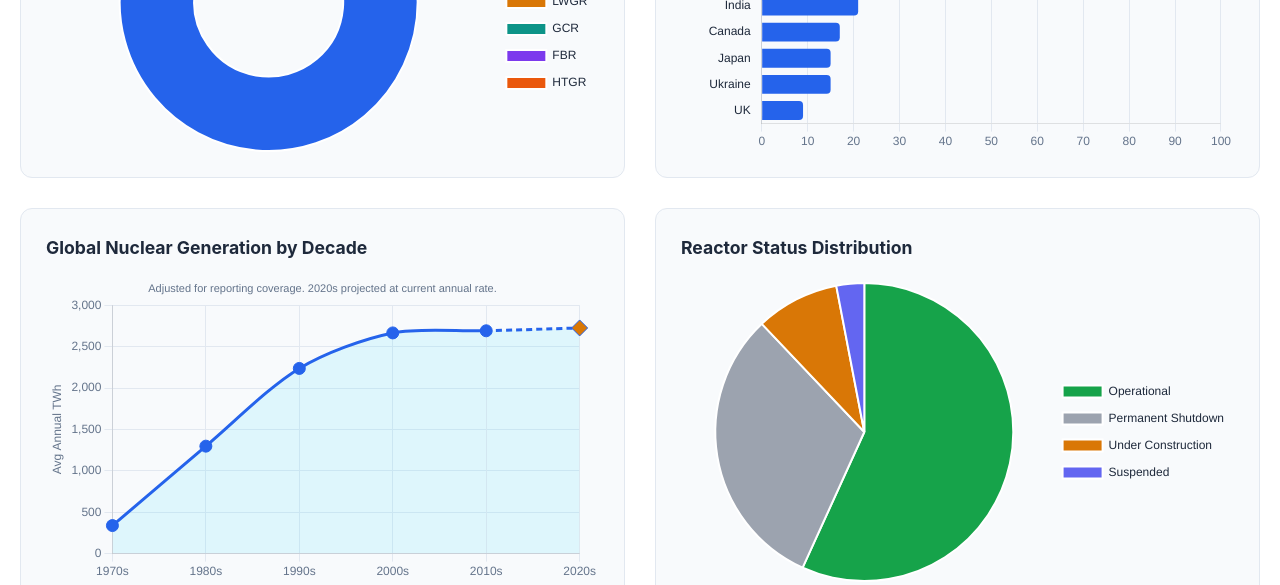
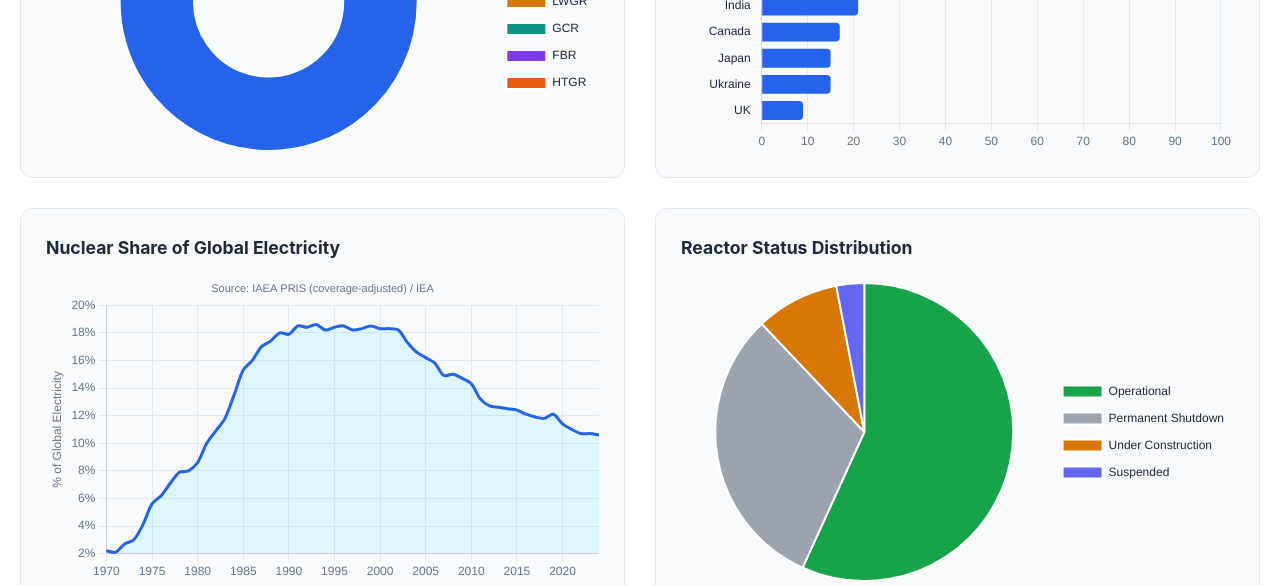
Before and after one commit to griffinhilly/nuclear-database, a Flask app: page / in a window 1280 px wide. Shown: the part 875-1460 px from the top of the page. Run offline with Flask 3, Linux system fonts and the light colour scheme; data comes from the database, SQL or seed files in the repository; grey boxes are pictures that could not be loaded.

Commit message:
Change generation chart to annual nuclear share of global electricity
Replaced decade-based generation chart with annual time series showing
nuclear energy as percentage of global electricity (1970-2024).

New API endpoint: /api/generation/annual
- Returns annual nuclear TWh (coverage-adjusted from PRIS data)
- Global electricity TWh from IEA/EI Statistical Review
- Computed share percentage
- Shows peak ~18.6% in 1993, current ~10.6%

Chart updates:
- Annual data points (55 years) instead of 6 decades
- Y-axis shows percentage, not absolute TWh
- Tooltip shows both nuclear and global TWh
- Source attribution in subtitle

Co-Authored-By: Claude Opus 4.6 <noreply@anthropic.com>

```diff
--- a/app.py
+++ b/app.py
@@ -1302,6 +1302,75 @@ def generation_decades():
     })
 
 
+@app.route('/api/generation/annual')
+@require_api_key('free')
+def generation_annual_share():
+    """Annual nuclear generation and share of global electricity."""
+    conn = get_db()
+    cursor = conn.cursor()
+
+    # Global electricity generation by year (TWh) - IEA/EI Statistical Review data
+    global_electricity_twh = {
+        1970: 5249, 1971: 5529, 1972: 5876, 1973: 6242, 1974: 6370,
+        1975: 6504, 1976: 6945, 1977: 7281, 1978: 7611, 1979: 7897,
+        1980: 8043, 1981: 8129, 1982: 8161, 1983: 8476, 1984: 8917,
+        1985: 9259, 1986: 9544, 1987: 9958, 1988: 10368, 1989: 10717,
+        1990: 11020, 1991: 11195, 1992: 11380, 1993: 11596, 1994: 11890,
+        1995: 12264, 1996: 12658, 1997: 12998, 1998: 13235, 1999: 13547,
+        1900: 14013, 2001: 14303, 2002: 14821, 2003: 15365, 2004: 16057,
+        2005: 16595, 2006: 17242, 2007: 17880, 2008: 18200, 2009: 17930,
+        2010: 19050, 2011: 19700, 2012: 20200, 2013: 20800, 2014: 21300,
+        2015: 21700, 2016: 22200, 2017: 22800, 2018: 23400, 2019: 23700,
+        2020: 23500, 2021: 24800, 2022: 25200, 2023: 25600, 2024: 26100,
+    }
+    # Fix year 1900 typo -> 2000
+    global_electricity_twh[2000] = global_electricity_twh.pop(1900, 14013)
+
+    result = []
+    for year in range(1970, 2025):
+        cursor.execute("""
+            SELECT COALESCE(SUM(electricity_gwh), 0) as raw_gwh,
+                   COUNT(DISTINCT reactor_id) as reporting
+            FROM generation_annual WHERE year = ?
+        """, (year,))
+        row = cursor.fetchone()
+        raw_gwh, reporting = row[0], row[1]
+        if reporting == 0:
+            continue
+
+        year_start = f'{year}-01-01'
+        year_end = f'{year}-12-31'
+        cursor.execute("""
+            SELECT COUNT(*) FROM reactors
+            WHERE commercial_operation IS NOT NULL
+              AND commercial_operation <= ?
+              AND (permanent_shutdown IS NULL OR permanent_shutdown >= ?)
+        """, (year_end, year_start))
+        operational = cursor.fetchone()[0]
+        if operational == 0:
+            continue
+
+        adjustment = operational / reporting if reporting < operational else 1.0
+        nuclear_twh = round((raw_gwh / 1000.0) * adjustment, 1)
+        global_twh = global_electricity_twh.get(year)
+        share_pct = round(nuclear_twh / global_twh * 100, 1) if global_twh else None
+
+        result.append({
+            'year': year,
+            'nuclear_twh': nuclear_twh,
+            'global_twh': global_twh,
+            'share_pct': share_pct,
+            'reporting_reactors': reporting,
+            'operational_reactors': operational
+        })
+
+    conn.close()
+    return jsonify({
+        'annual': result,
+        'source': 'Nuclear: IAEA PRIS (coverage-adjusted). Global electricity: IEA/EI Statistical Review.'
+    })
+
+
 @app.route('/api/map')
 @require_api_key('paid')
 def map_data():
--- a/templates/index.html
+++ b/templates/index.html
@@ -583,7 +583,7 @@
                     </div>
                 </div>
                 <div class="chart-card">
-                    <h3>Global Nuclear Generation by Decade</h3>
+                    <h3>Nuclear Share of Global Electricity</h3>
                     <div class="chart-container">
                         <canvas id="generation-chart"></canvas>
                     </div>
@@ -870,42 +870,25 @@
             });
         }
 
-        // Generation chart (fetched from API with coverage adjustment)
+        // Generation chart — annual nuclear share of global electricity
         async function loadGenerationChart() {
-            const data = await fetchAPI('/api/generation/decades');
-            const decades = data.decades;
-
-            // Separate styling for partial (2020s) vs full decades
-            const pointStyles = decades.map(d => d.is_partial ? 'rectRot' : 'circle');
-            const pointRadii = decades.map(d => d.is_partial ? 8 : 6);
-            const pointColors = decades.map(d => d.is_partial ? '#d97706' : colors.primary);
-            const borderDash = [];
-
-            // Build segment styling: dashed line leading to last (partial) point
-            const segmentBorderDash = (ctx) => {
-                if (ctx.p1DataIndex === decades.length - 1 && decades[decades.length - 1].is_partial) {
-                    return [6, 4];
-                }
-                return undefined;
-            };
+            const data = await fetchAPI('/api/generation/annual');
+            const annual = data.annual;
 
             new Chart(document.getElementById('generation-chart'), {
                 type: 'line',
                 data: {
-                    labels: decades.map(d => d.decade),
+                    labels: annual.map(d => d.year),
                     datasets: [{
-                        label: 'Avg Annual Generation (TWh)',
-                        data: decades.map(d => d.avg_annual_twh),
+                        label: 'Nuclear Share (%)',
+                        data: annual.map(d => d.share_pct),
                         borderColor: colors.primary,
                         backgroundColor: 'rgba(0, 212, 255, 0.1)',
                         fill: true,
                         tension: 0.3,
-                        pointRadius: pointRadii,
-                        pointBackgroundColor: pointColors,
-                        pointStyle: pointStyles,
-                        segment: {
-                            borderDash: segmentBorderDash
-                        }
+                        pointRadius: 0,
+                        pointHoverRadius: 5,
+                        pointBackgroundColor: colors.primary
                     }]
                 },
                 options: {
@@ -915,7 +898,7 @@
                         legend: { display: false },
                         subtitle: {
                             display: true,
-                            text: 'Adjusted for reporting coverage. 2020s projected at current annual rate.',
+                            text: 'Source: IAEA PRIS (coverage-adjusted) / IEA',
                             color: '#64748b',
                             font: { size: 11 },
                             padding: { bottom: 10 }
@@ -923,14 +906,12 @@
                         tooltip: {
                             callbacks: {
                                 label: (ctx) => {
-                                    const d = decades[ctx.dataIndex];
-                                    let label = `${Math.round(d.avg_annual_twh).toLocaleString()} TWh/yr`;
-                                    if (d.is_partial) label += ' (projected)';
-                                    return label;
+                                    const d = annual[ctx.dataIndex];
+                                    return `${d.share_pct}% of global electricity`;
                                 },
                                 afterLabel: (ctx) => {
-                                    const d = decades[ctx.dataIndex];
-                                    return `${d.years_with_data}/${d.total_years} years of data`;
+                                    const d = annual[ctx.dataIndex];
+                                    return `Nuclear: ${Math.round(d.nuclear_twh).toLocaleString()} TWh\nGlobal: ${Math.round(d.global_twh).toLocaleString()} TWh`;
                                 }
                             }
                         }
@@ -938,17 +919,20 @@
                     scales: {
                         x: {
                             grid: { color: '#e2e8f0' },
-                            ticks: { color: '#64748b' }
+                            ticks: {
+                                color: '#64748b',
+                                maxTicksLimit: 12
+                            }
                         },
                         y: {
                             grid: { color: '#e2e8f0' },
                             ticks: {
                                 color: '#64748b',
-                                callback: (val) => val.toLocaleString()
+                                callback: (val) => val + '%'
                             },
                             title: {
                                 display: true,
-                                text: 'Avg Annual TWh',
+                                text: '% of Global Electricity',
                                 color: '#64748b'
                             }
                         }
```
